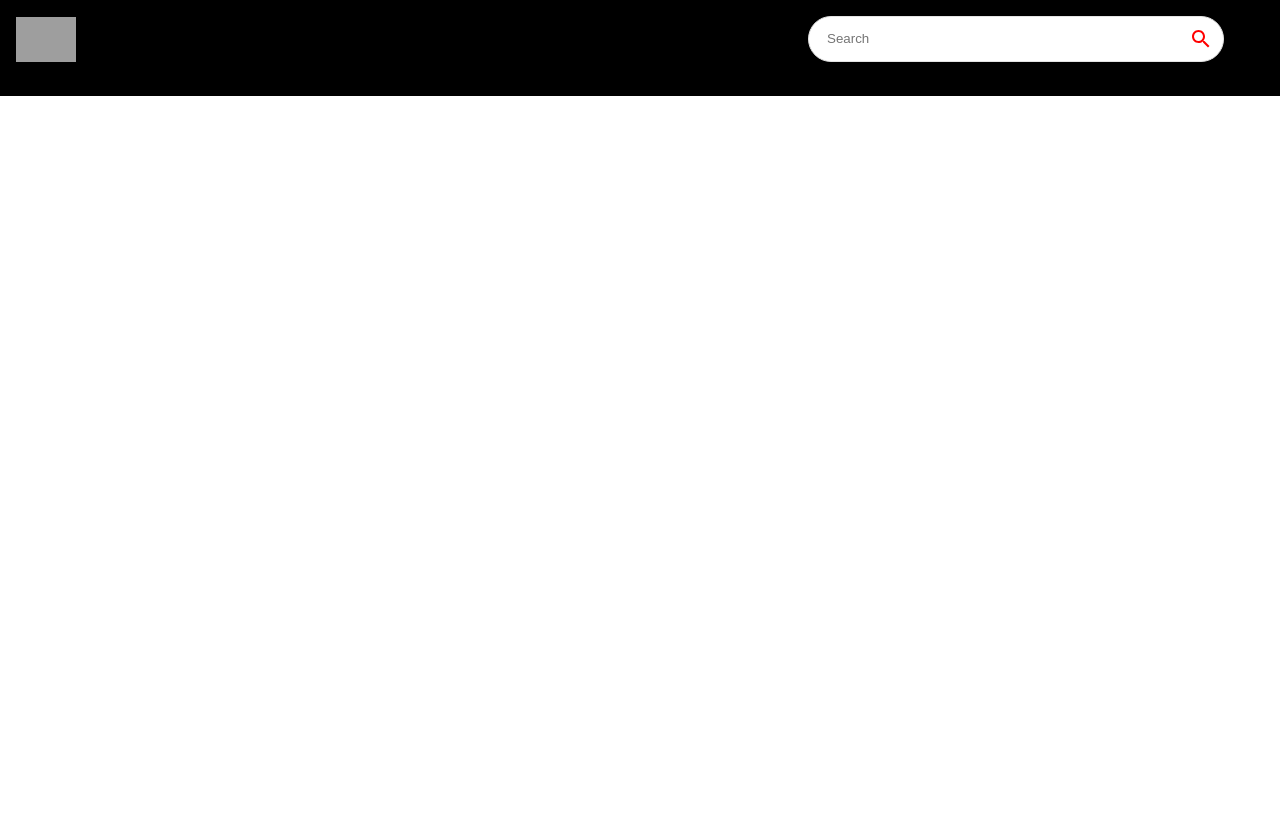
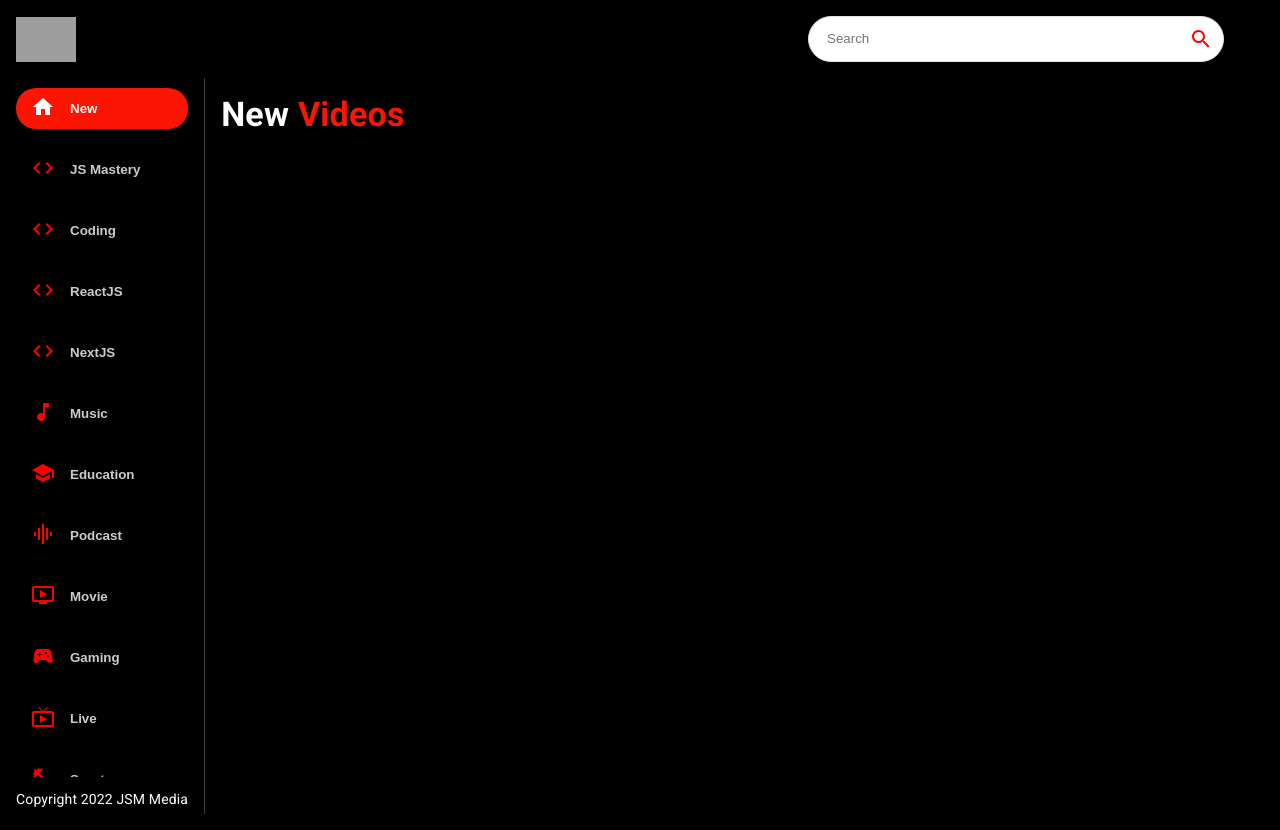
Before and after one commit to LazyCoder-1506/youtube_clone, a React (Create React App) app: page / in a window 1280 px wide. Before the commit the page ends 800 px from the top, so only its background shows below. Built offline with nearby package versions, Linux system fonts and the light colour scheme; grey boxes are pictures that could not be loaded.

Commit message:
feed sidebar basic

```diff
--- a/src/components/Feed.jsx
+++ b/src/components/Feed.jsx
@@ -1,8 +1,27 @@
-import React from 'react'
+import { useState, useEffect } from "react";
+import { Box, Stack, Typography } from "@mui/material";
+
+import { SideBar, Videos } from ".";
 
 const Feed = () => {
   return (
-    <div>Feed</div>
+    <Stack sx={{ flexDirection: { sx: 'column', md: 'row' } }}>
+      <Box sx={{ height: { sx: 'auto', md: '92vh' }, borderRight: '1px solid #3d3d3d', px: { sx: 0, md: 2 } }}>
+        <SideBar />
+
+        <Typography className="copyright" variant="body2" sx={{ mt: 1.5, color: '#fff' }}>
+          Copyright 2022 JSM Media
+        </Typography>
+      </Box>
+
+      <Box p={2} sx={{ overflowY: 'auto', height: '90vh', flex: 2 }}>
+        <Typography variant="h4" fontWeight="bold" mb={2} sx={{ color: 'white' }}>
+          New <span style={{ color: '#fc1503' }}>Videos</span>
+        </Typography>
+
+        <Videos />
+      </Box>
+    </Stack>
   )
 }
 
--- /dev/null
+++ b/src/components/SideBar.jsx
@@ -0,0 +1,35 @@
+import { Stack } from "@mui/material";
+import createTypography from "@mui/material/styles/createTypography";
+
+import { categories } from '../utils/constants';
+
+const selectedCategory = 'New'
+
+const Sidebar = () => {
+  return (
+    <Stack
+      direction="row"
+      sx={{
+        overflowY: 'auto',
+        height: { sx: 'auto', md: '95%' },
+        flexDirection: { md: 'column' }
+      }}
+    >
+      {categories.map((category) => (
+        <button
+          className="category-btn"
+          style={{
+            background: category.name === selectedCategory && '#fc1503',
+            color: 'white'
+          }}
+          key={category.name}
+        >
+          <span style={{ color: category.name === selectedCategory ? 'white' : 'red', marginRight: '15px' }}>{category.icon}</span>
+          <span style={{ opacity: category.name === selectedCategory ? '1' : '0.8' }}>{category.name}</span>
+        </button>
+      ))}
+    </Stack>
+  )
+}
+
+export default Sidebar
--- /dev/null
+++ b/src/components/Videos.jsx
@@ -0,0 +1,9 @@
+import React from 'react'
+
+const Videos = () => {
+  return (
+    <div>Videos</div>
+  )
+}
+
+export default Videos
--- a/src/components/index.js
+++ b/src/components/index.js
@@ -3,3 +3,6 @@
 export { default as VideoDetail } from './VideoDetail'
 export { default as SearchFeed } from './SearchFeed'
 export { default as ChannelDetail } from './ChannelDetail'
+export { default as SearchBar } from './SearchBar'
+export { default as SideBar } from './SideBar'
+export { default as Videos } from './Videos'
```
